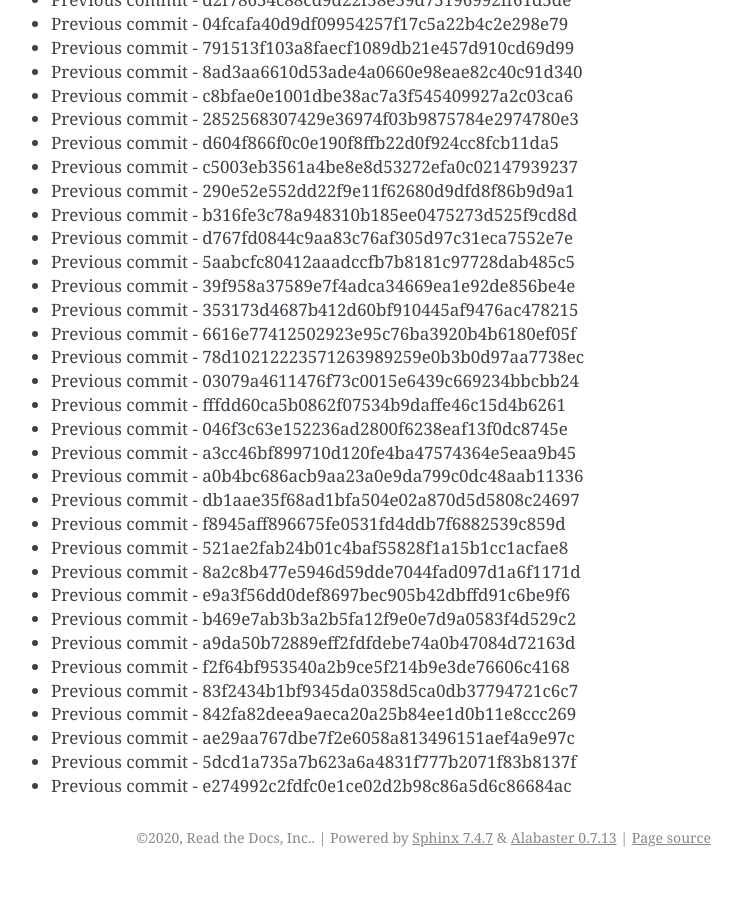
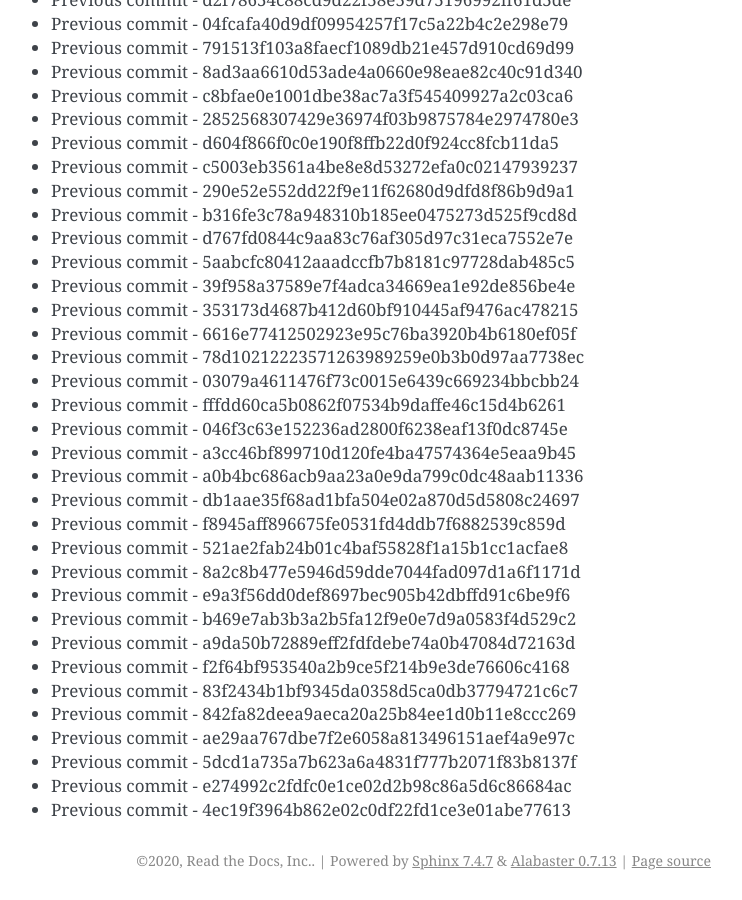
Before and after one commit to readthedocs/rtd-git-stresstest, a Sphinx documentation site: the page built from docs/updates.rst, in a window 1280 px wide and 900 px high, scrolled down 39444 px. Shown: the whole window, without its empty margins (399-1141 px from the left). Built offline with Sphinx 7.4.7, drawn with Linux system fonts in a browser that asks for light colours; before the commit the page ends 40321 px from its top, so only the background shows below that.

Commit message:
Generating commit from previous: 4ec19f3964b862e02c0df22fd1ce3e01abe77613

```diff
--- a/docs/updates.rst
+++ b/docs/updates.rst
@@ -1689,3 +1689,4 @@ It can be tested for any performance characteristics.
 * Previous commit - ae29aa767dbe7f2e6058a813496151aef4a9e97c
 * Previous commit - 5dcd1a735a7b623a6a4831f777b2071f83b8137f
 * Previous commit - e274992c2fdfc0e1ce02d2b98c86a5d6c86684ac
+* Previous commit - 4ec19f3964b862e02c0df22fd1ce3e01abe77613
```
